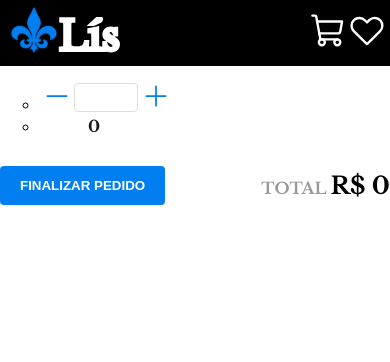
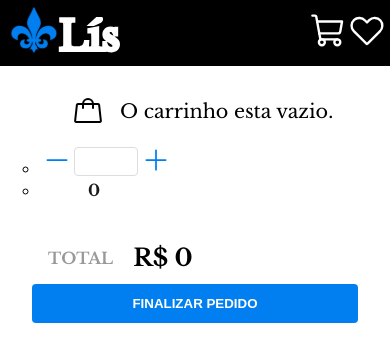
Before and after one commit to BRxBS/Ecommerce, a React (Vite) app in the folder app/: page /cart in a window 390 px wide. Shown: the top 362 px of the page. Built offline with nearby package versions, Linux system fonts and the light colour scheme.

Commit message:
cart-responsiveness

```diff
--- a/app/src/screens/Cart/index.jsx
+++ b/app/src/screens/Cart/index.jsx
@@ -90,7 +90,7 @@ export function Cart() {
               return(
              <li key={product.id} className="li_body">
 
-                  <li className="li_prodict">
+                  <li className="li_product">
                   <h4 className="product">PRODUTO</h4>
                   <Link
                   style={linkStyle}
@@ -159,12 +159,13 @@ export function Cart() {
 
 
         <footer >
-          <button type="button" >Finalizar pedido</button>
           <div className="cart_total">
             <span>TOTAL</span>
+
             {total === "R$ 0,000" ? <strong>R$ 0</strong> :  <strong>{total}</strong>}
 
           </div>
+          <button type="button" >Finalizar pedido</button>
         </footer>
 
       </div>
--- a/app/src/screens/Cart/styles.scss
+++ b/app/src/screens/Cart/styles.scss
@@ -1,29 +1,7 @@
 .cart_container{
   padding: 5rem 15rem;
+ margin-top:  5rem;
 
-    footer {
-        margin-top: 30px;
-        display: flex;
-        justify-content: space-between;
-        align-items: center;
-
-        button {
-          background: #017ff0;
-          color: #fff;
-          border: 0;
-          border-radius: 4px;
-          padding: 12px 20px;
-          font-weight: bold;
-          text-transform: uppercase;
-          transition: background 0.2s;
-          cursor: pointer;
-
-            &:hover{
-                background-color: #017ff0;
-            }
-        }
-
-      }
 }
 
 
@@ -36,54 +14,6 @@
     box-shadow: 0 4px 8px 0 rgba(0, 0, 0, 0.2), 0 6px 20px 0 rgba(0, 0, 0, 0.19);
     border-radius: 3px;
     list-style-type: none;
-
- @media only screen and (min-width: 800px) {
-
-      .li_body {
-        display: inline-flex;
-        padding: 0.50rem;
-        border-bottom: 1px solid #eee;
-        border: none;
-        list-style-type: none;
-
-        justify-content: space-between;
-        width: 100%;
-
-      .li_prodict{
-      width: 40%;
-      }
-
-        li{
-          display: block;
-          .product{
-            position: relative;
-            left: 1rem;
-          }
-
-          .quantity_div{
-            position: relative;
-            top: 3rem;
-          }
-
-          .sub_total{
-            position: relative;
-            top: 3rem;
-            left: 1rem;
-          }
-
-          .icon_trash_button{
-            color: #017ff0;
-            cursor: pointer;
-            position: relative;
-            top: 6.5rem;
-            right: 3rem;
-
-
-          }
-        }
-      }
-
-    }
 
 
   .no_product{
@@ -141,22 +71,87 @@
         background: none;
         border: 0;
         padding: 0.20rem;
-
-
-
-
       }
 
       .icon_button{
         color: #017ff0;
         cursor: pointer;
-
       }
 }
 
-.cart_total{
+
+@media only screen and (min-width: 800px) {
+
+  .li_body {
+    display: inline-flex;
+    padding: 0.50rem;
+    border-bottom: 1px solid #eee;
+    border: none;
+    list-style-type: none;
+
+    justify-content: space-between;
+    width: 100%;
+
+  .li_prodict{
+  width: 40%;
+  }
+
+    li{
+      display: block;
+      .product{
+        position: relative;
+        left: 1rem;
+      }
+
+      .quantity_div{
+        position: relative;
+        top: 3rem;
+      }
+
+      .sub_total{
+        position: relative;
+        top: 3rem;
+        left: 1rem;
+      }
+
+      .icon_trash_button{
+        color: #017ff0;
+        cursor: pointer;
+        position: relative;
+        top: 6.5rem;
+        right: 3rem;
+
+
+      }
+    }
+  }
+  footer {
+    margin-top: 30px;
     display: flex;
+    justify-content: space-between;
+    align-items: center;
+
+    button {
+      background: #017ff0;
+      color: #fff;
+      border: 0;
+      border-radius: 4px;
+      padding: 12px 20px;
+      font-weight: bold;
+      text-transform: uppercase;
+      transition: background 0.2s;
+      cursor: pointer;
+
+        &:hover{
+            background-color: #017ff0;
+        }
+    }
+
+
+  .cart_total{
+    display: block;
     align-items: baseline;
+
 
     span {
       color: #999;
@@ -167,6 +162,9 @@
       font-size: x-large;
       margin-left: 0.25rem;
     }
+  }
+}
+
 }
 @media only screen and (max-width: 600px) {
 
@@ -177,19 +175,18 @@
   }
   .product_ul{
     padding: 0px;
-    padding-top: 1rem;
     margin: 0px;
-
-
     box-shadow: none;
   }
   .li_body {
    display: block;
    height: 16rem;
    padding: 0px;
-   margin-bottom: 2rem;
    border-bottom: 1px solid #999;
 
+  .li_remove{
+    height: 0px;
+  }
 
     li{
 
@@ -204,10 +201,8 @@
       }
       .product{
         margin-top: 1rem ;
-        margin-bottom: -1rem;
-        position: relative;
-        left: 0.40rem;
-        bottom: 1rem;
+        margin-bottom: -0.5rem;
+        margin-left: 1rem;
       }
 
 
@@ -244,11 +239,49 @@
         color: #017ff0;
         cursor: pointer;
         position: relative;
-        bottom: 16.5rem;
+        bottom: 17rem;
         left: 15rem;
 
 
       }
     }
   }
+
+  footer {
+    padding: 2rem ;
+    display: block;
+
+    .cart_total{
+      display: flex;
+      align-items: center;
+
+      span {
+        padding: 1rem;
+        color: #999;
+        font-weight: bold;
+      }
+
+      strong {
+        font-size: x-large;
+        margin-left: 0.25rem;
+      }
+  }
+
+  button {
+    width: 100%;
+    background: #017ff0;
+    color: #fff;
+    border: 0;
+    border-radius: 4px;
+    padding: 12px 20px;
+    font-weight: bold;
+    text-transform: uppercase;
+    transition: background 0.2s;
+    cursor: pointer;
+
+      &:hover{
+          background-color: #017ff0;
+      }
+  }
+  }
 }
```
